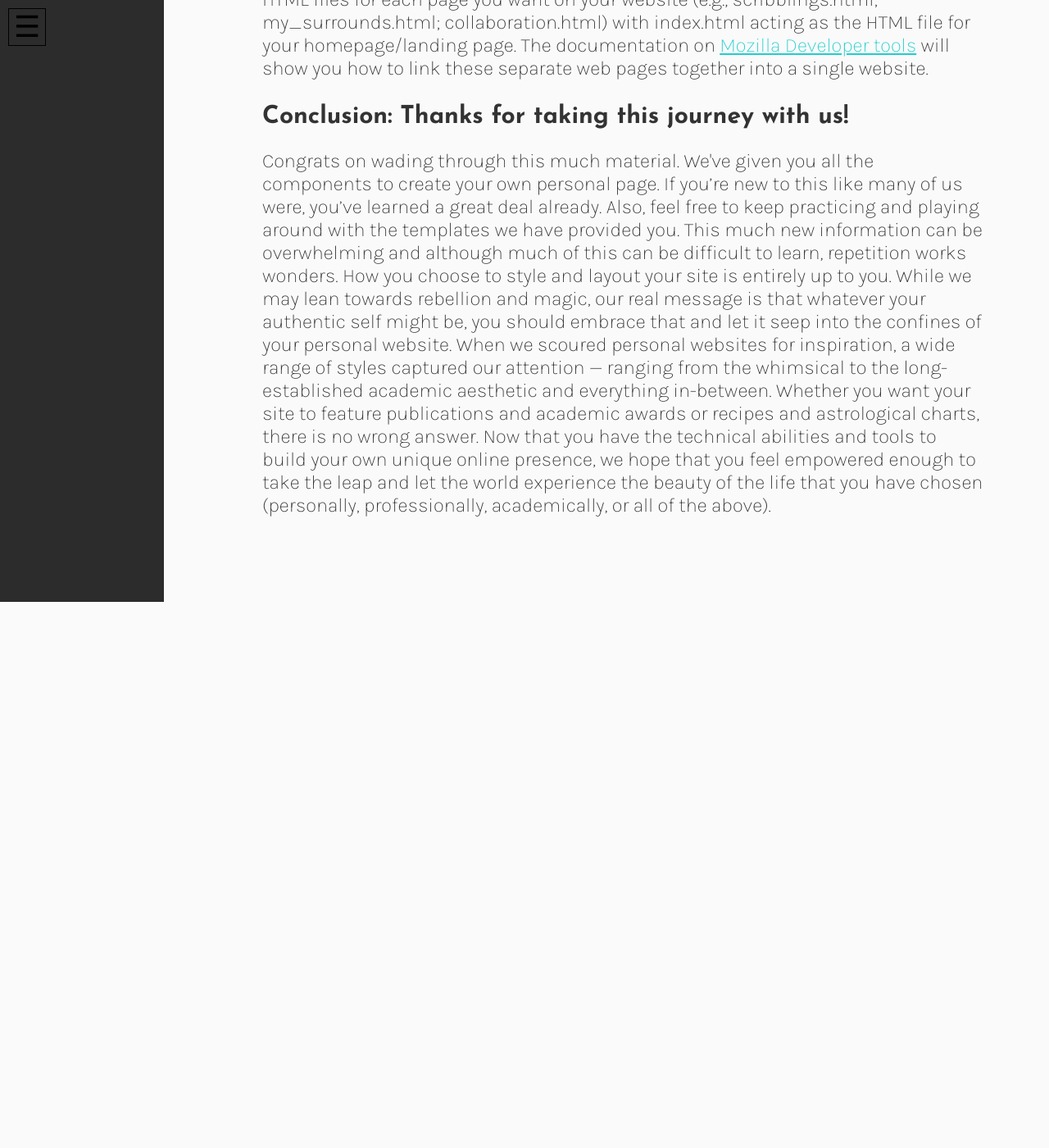
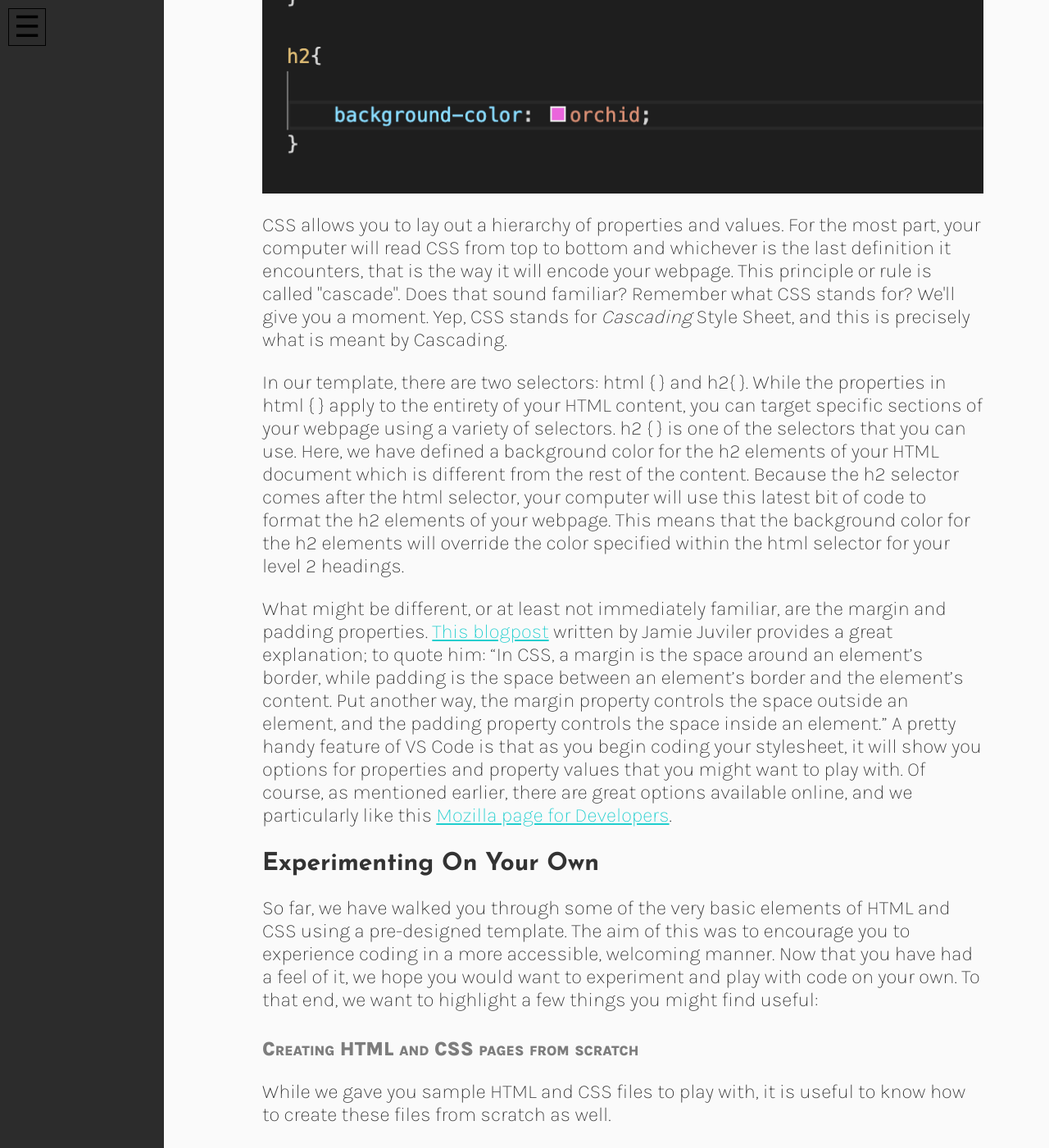
Before and after one commit to scholarslab/brackets, a Jekyll site: the page built from html-tutorial.html, in a window 1280 px wide and 1400 px high, scrolled down 13484 px. Shown: the whole window at 82% size. Built offline with Jekyll 4.4.1, drawn with Linux system fonts in a browser that asks for light colours; before the commit the page ends 14218 px from its top, so only the background shows below that; some of the changed text lies outside the part shown.

Commit message:
CSS section

```diff
--- a/html-tutorial.html
+++ b/html-tutorial.html
@@ -149,6 +149,41 @@ title: HTML Tutorial
 
 <p>You have already encountered the other code used in this section above: unordered lists; list items; and link tags.</p>
 
+<h3>Part II: CSS</h3>
+<p></p>
+
+<p>If you have been opening your index.html file on your web browser, you will see that it looks quite simple–black text on a white background. This is because web browsers have in-built default styling which makes content appear the way it does. In order to modify the presentation and appearance of your webpage, you will use CSS. Download the style.css file, and make sure that it is in the same folder as the index.html file.</p>
+
+<p>The fourth line of code included in the header of your index.html file will make sure that the style.css file you have downloaded will be integrated into your webpage. To check, refresh the webpage on your web browser–it should look different now! As you modify this template to more closely align with your design goals and aesthetics, you might find it useful to refer back to our <a href="https://brackets.scholarslab.org/design-ethos/">Design Ethos page.</a></p>
+
+<p>Let’s talk about the technical aspects of the code now. This <a href="https://developer.mozilla.org/en-US/docs/Learn/Getting_started_with_the_web/CSS_basics">Resource for Developers by Mozilla</a> is a great primer. Here, we will highlight some of the key aspects you will need to keep in mind.</p>
+
+<p>Just like in the case of HTML, it is important to first learn how to <i>read</i> the CSS. CSS code is composed of <i>rulesets</i> (or rules). The ruleset is composed of a <i>selector</i> and a <i>declaration</i>.  Everything included in the screenshot below comprises a ruleset. Let’s break down the individual elements.</p>
+
+<img src="/h2_selector.png" alt="Screenshot of h2 code" Align="center"/>
+
+<p><ol value="1" type="1">
+    <li>Selector: The selector is the name of the HTML element you would like to style; it opens the ruleset. Here, the selector is h2.</li>
+    <li>Declaration: The declaration is composed of two elements – <i>property</i> and <i>property value</i>. Property refers to that attribute which you want to modify (here, background color) and property value refers to the option or value you want to assign to the property (here, the color “orchid”).</li>
+    <li>When writing out CSS, there are a few syntax rules to keep in mind: <ul type="disk">
+        <li>The declaration (property + property value) are enclosed within <i>curly braces</i>.
+        <li>The property and property value are separated by a colon.</li>
+        <li>You can have multiple declarations within your curly braces each of which are defining different stylistic properties (as we do in the case of the code associated with the selector “html” in the template we have provided). Each of these declarations should be separated by a semicolon and should, for the sake of clarity, be on a new line.</li>
+    </ul></li>
+</ol></p>
+
+<p>Now let’s look at the CSS code provided in the template as a whole.</p>
+
+<img src="/css_entire.png" alt="Screenshot of entire CSS code" Align="center"/>
+
+<p>CSS allows you to lay out a hierarchy of properties and values. For the most part, your computer will read CSS from top to bottom and whichever is the last definition it encounters, that is the way it will encode your webpage. This principle or rule is called "cascade". Does that sound familiar? Remember what CSS stands for? We'll give you a moment. Yep, CSS stands for <i>Cascading</i> Style Sheet, and this is precisely what is meant by Cascading. </p>
+
+<p>In our template, there are two selectors: html { } and h2{ }. While the properties in html { } apply to the entirety of your HTML content, you can target specific sections of your webpage using a variety of selectors. h2 { } is one of the selectors that you can use. Here, we have defined a background color for the h2 elements of your HTML document which is different from the rest of the content. Because the h2 selector comes after the html selector, your computer will use this latest bit of code to format the h2 elements of your webpage. This means that the background color for the h2 elements will override the color specified within the html selector for your level 2 headings.</p>
+
+<p>What might be different, or at least not immediately familiar, are the margin and padding properties. <a href="https://blog.hubspot.com/website/css-margin-vs-padding#:~:text=In%20CSS%2C%20a%20margin%20is,the%20space%20inside%20an%20element.">This blogpost</a> written by Jamie Juviler provides a great explanation; to quote him: “In CSS, a margin is the space around an element’s border, while padding is the space between an element’s border and the element’s content. Put another way, the margin property controls the space outside an element, and the padding property controls the space inside an element.” A pretty handy feature of VS Code is that as you begin coding your stylesheet, it will show you options for properties and property values that you might want to play with. Of course, as mentioned earlier, there are great options available online, and we particularly like this <a href="https://developer.mozilla.org/en-US/docs/Learn/CSS/Styling_text">Mozilla page for Developers</a>.</p>
+
+
+
 <h3>Experimenting On Your Own</h3>
 <p></p>
 
```
